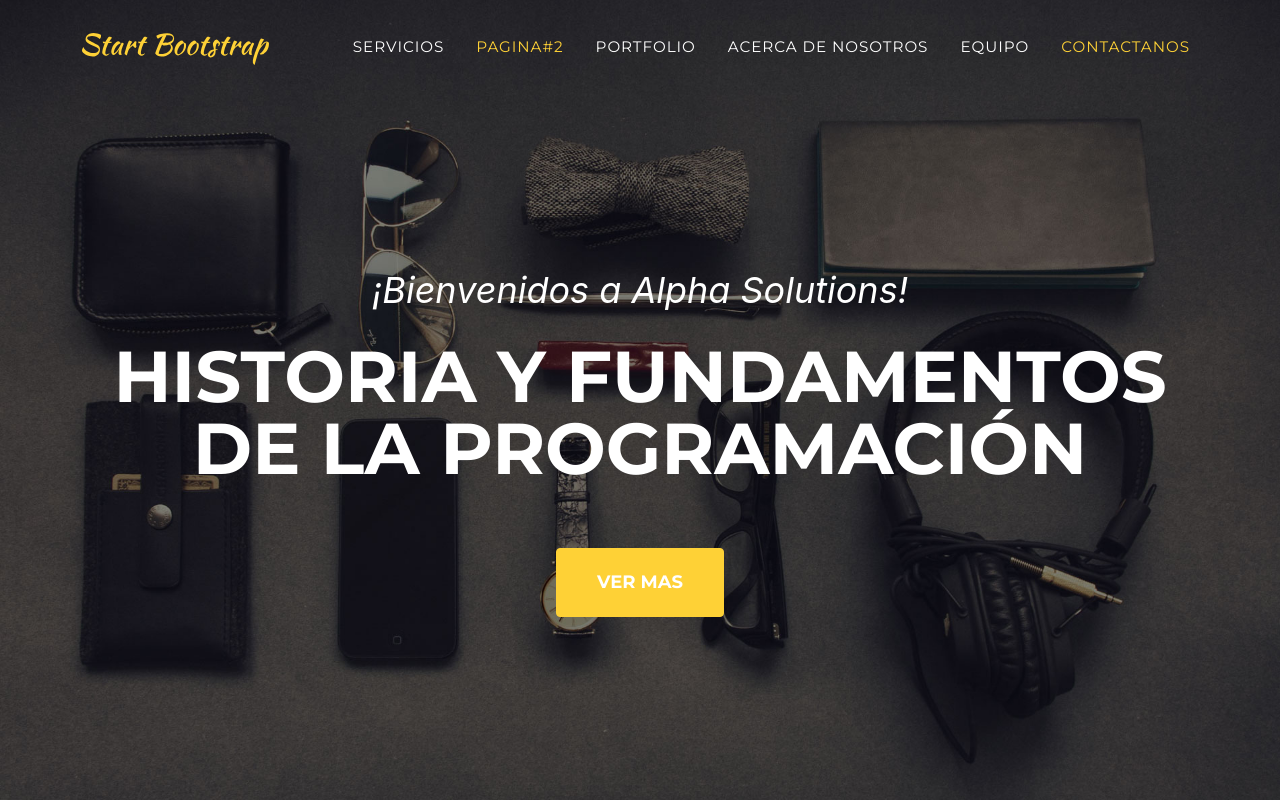
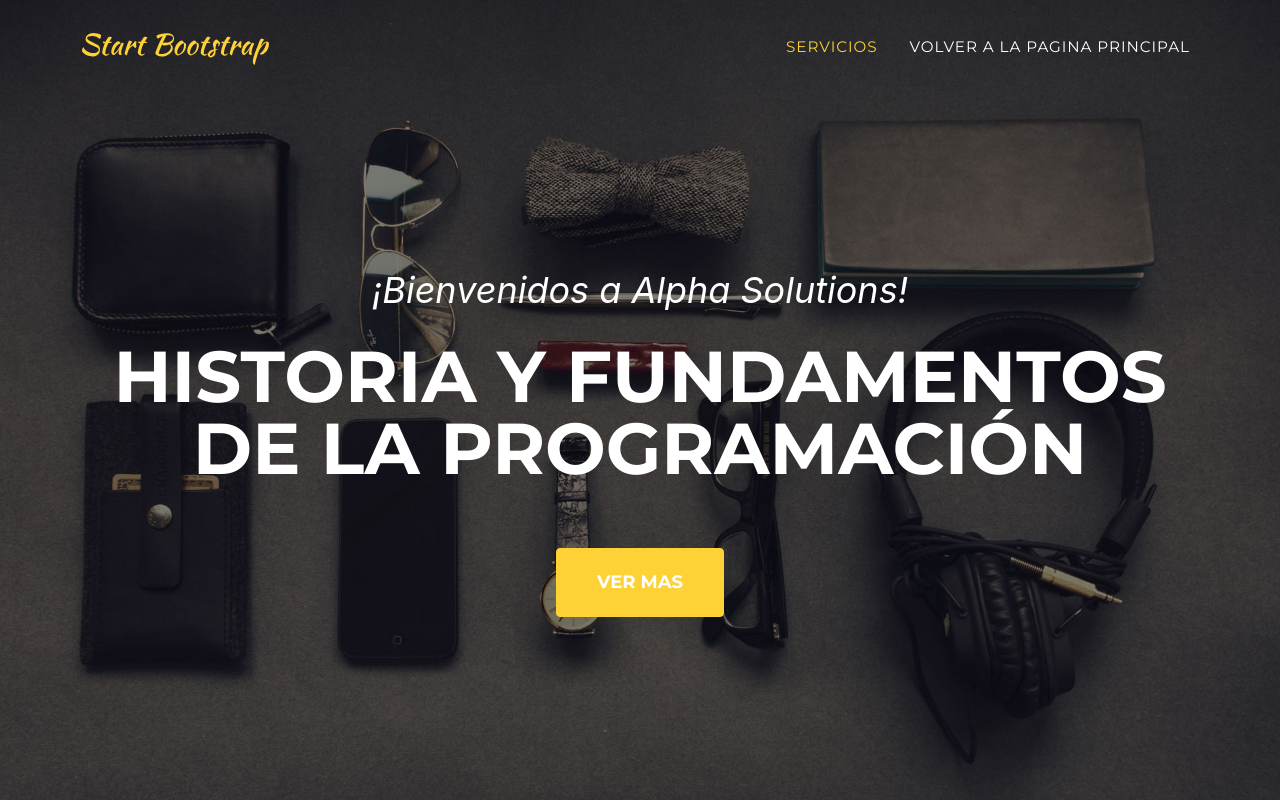
Before and after one commit to oscarp26/PrimerProyectoL4, a plain HTML site: page historiaProgramacion.html in a window 1280 px wide. Shown: the top 800 px of the page. Drawn offline with nearby package versions, Linux system fonts and the light colour scheme; a web font is replaced by a local one.

Commit message:
Update historiaProgramacion.html

```diff
--- a/historiaProgramacion.html
+++ b/historiaProgramacion.html
@@ -24,11 +24,7 @@
                 <div class="collapse navbar-collapse" id="navbarResponsive">
                     <ul class="navbar-nav text-uppercase ml-auto">
                         <li class="nav-item"><a class="nav-link js-scroll-trigger" href="#services">Servicios</a></li>
-                        <li class="nav-item"><a class="nav-link js-scroll-trigger" href="#contact">Pagina#2</a></li>
-                        <li class="nav-item"><a class="nav-link js-scroll-trigger" href="#portfolio">Portfolio</a></li>
-                        <li class="nav-item"><a class="nav-link js-scroll-trigger" href="#about">Acerca de Nosotros</a></li>
-                        <li class="nav-item"><a class="nav-link js-scroll-trigger" href="#team">Equipo</a></li>
-                        <li class="nav-item"><a class="nav-link js-scroll-trigger" href="#contact">Contactanos</a></li>
+                        <li class="nav-item"><a class="nav-link js-scroll-trigger" href="index.html">Volver a la Pagina Principal</a></li>
 
                     </ul>
                 </div>
```
